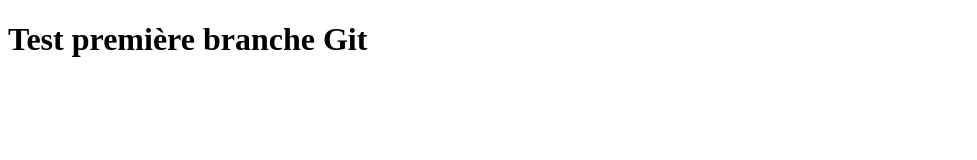
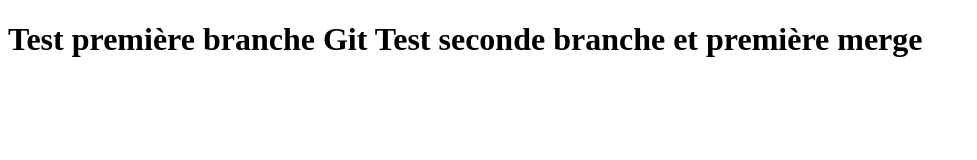
Before and after one commit to Jibege/testGit, a plain HTML site: page index.html in a window 1280 px wide. Shown: the whole page, without its empty margins (0-977 px from the left). Drawn offline with Linux system fonts and the light colour scheme.

Commit message:
seconde branche et 1ermerge

```diff
--- a/index.html
+++ b/index.html
@@ -9,6 +9,7 @@
 
     <h1>
         Test première branche Git
+        Test seconde branche et première merge
     </h1>
 
 </body>
```
